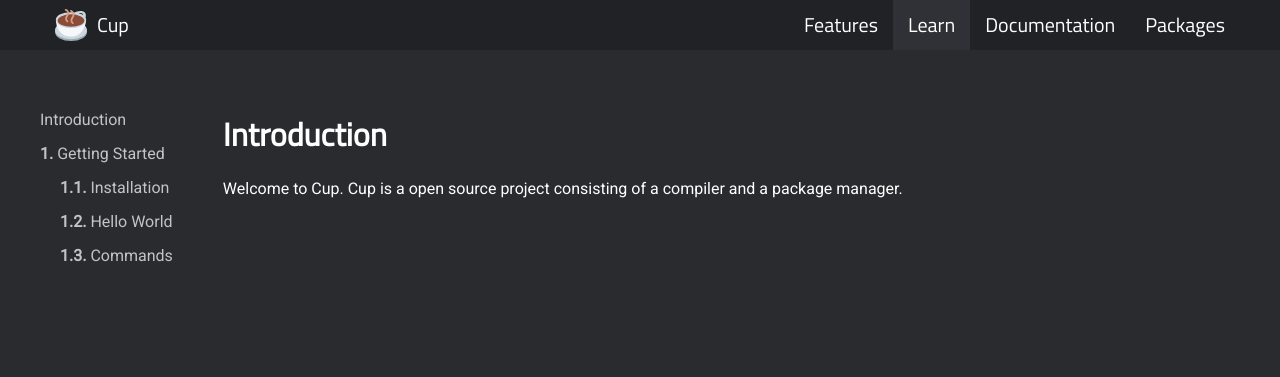
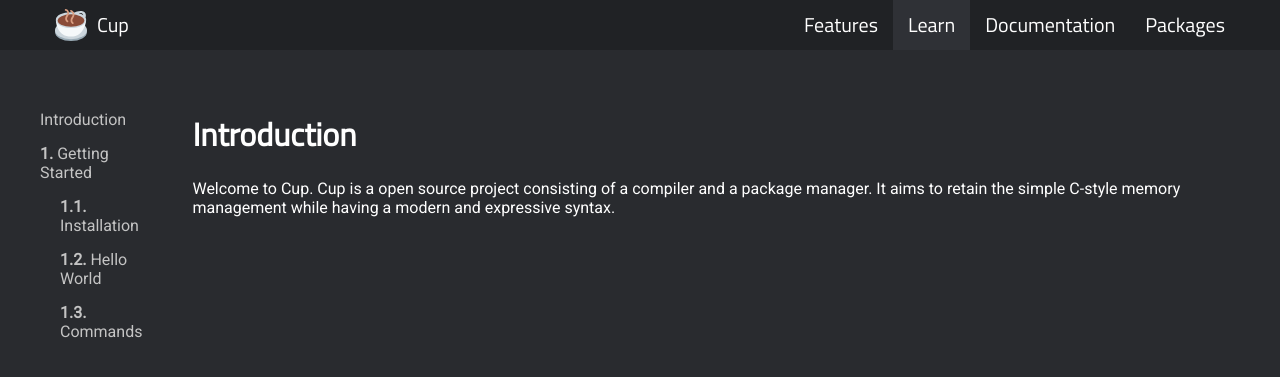
Before and after one commit to cup-lang/cup-lang.org, a Jekyll site: the page built from learn/introduction.html, in a window 1280 px wide. Shown: the top 377 px of the page. Built offline with Jekyll 4.4.1, drawn with Linux system fonts in a browser that asks for light colours.

Commit message:
Update introduction.html

```diff
--- a/learn/introduction.html
+++ b/learn/introduction.html
@@ -4,4 +4,4 @@ title: "Introduction"
 layout: learn
 ---
 <h1>Introduction</h1>
-<p>Welcome to Cup. Cup is a open source project consisting of a compiler and a package manager.</p>
+<p>Welcome to Cup. Cup is a open source project consisting of a compiler and a package manager. It aims to retain the simple C-style memory management while having a modern and expressive syntax.</p>
```
